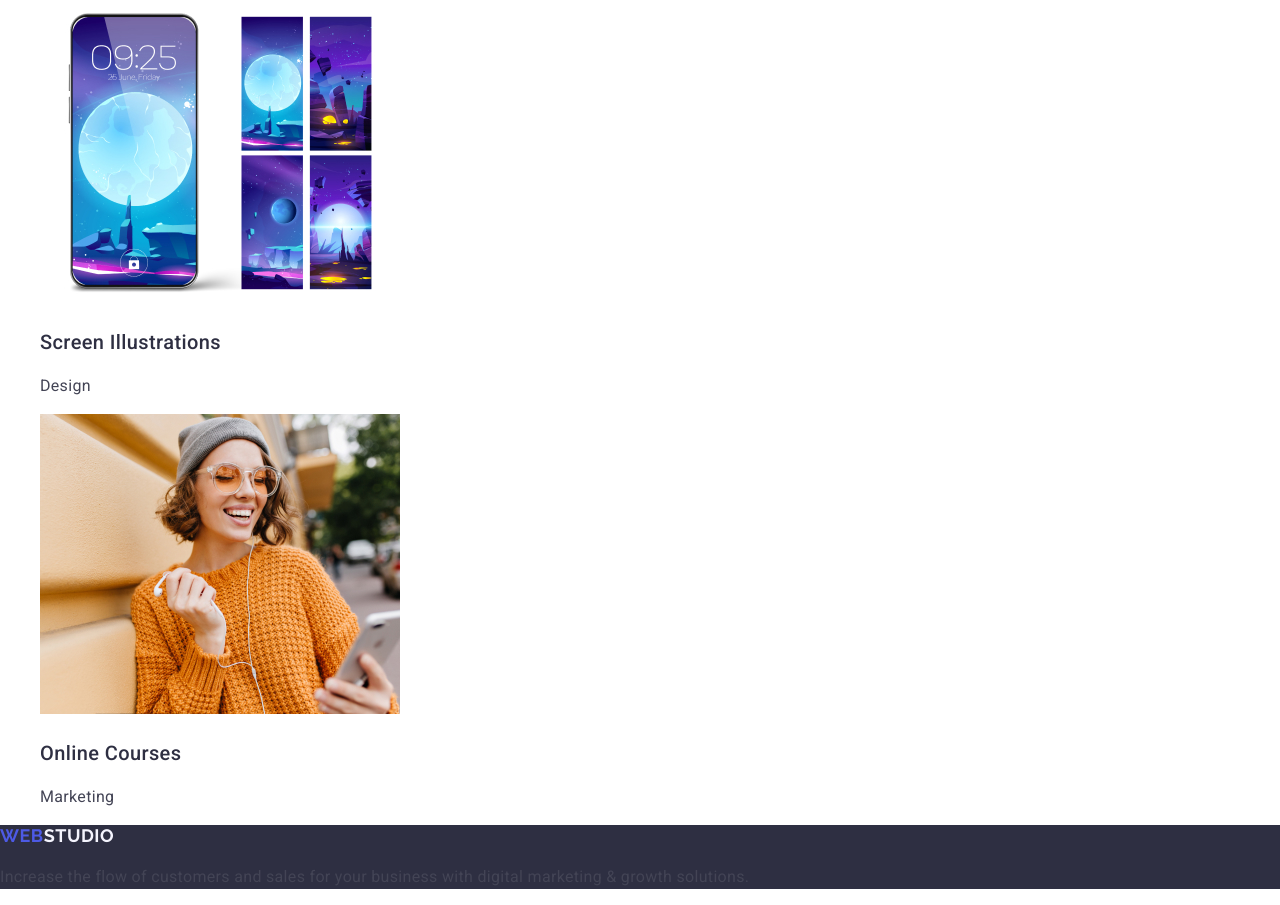
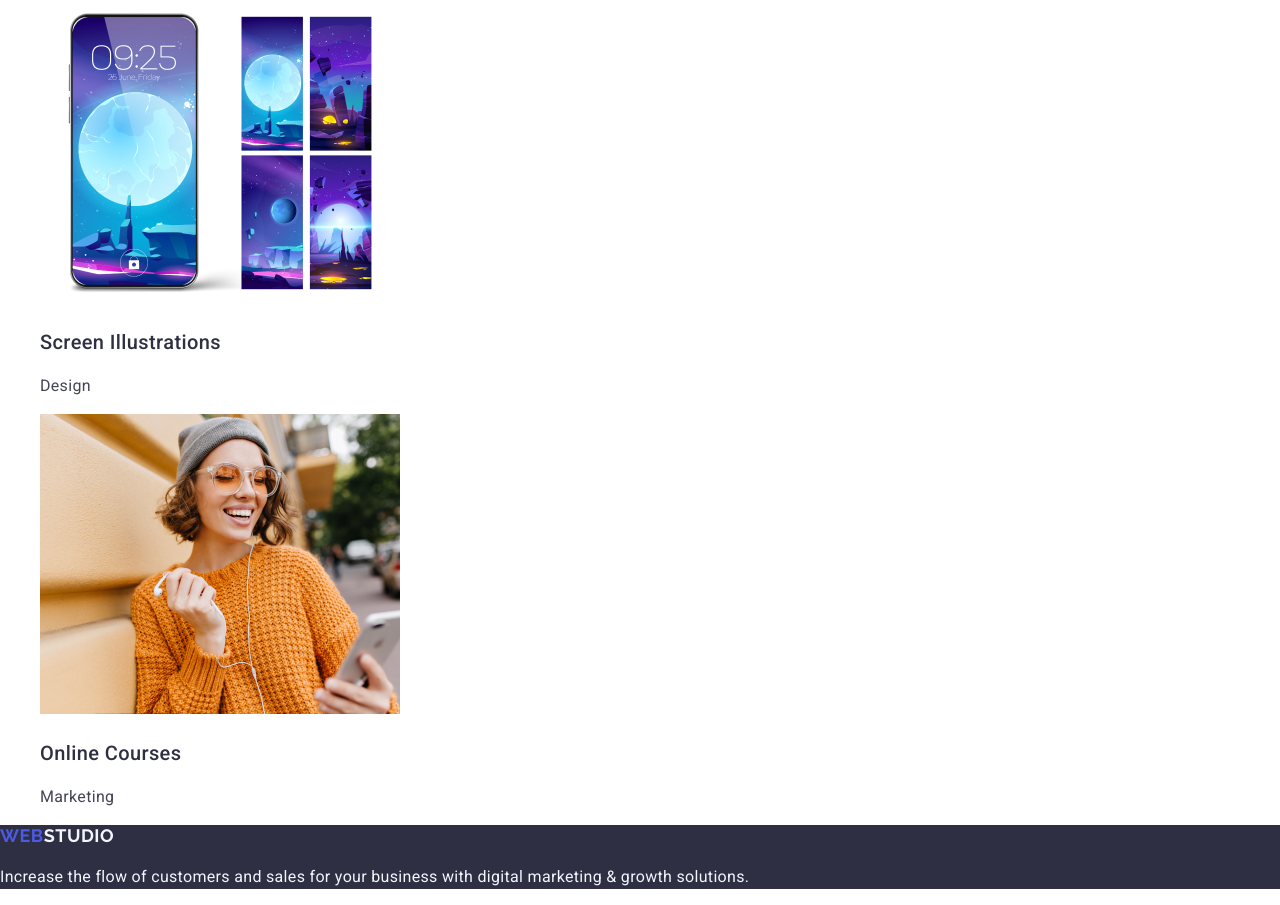
Before and after one commit to mila-oliinyk/goit-markup-hw-02, a plain HTML site: page index.html in a window 1280 px wide. Shown: the part 4099-5004 px from the top of the page. Drawn offline with nearby package versions, Linux system fonts and the light colour scheme.

Commit message:
розмітка footer

```diff
--- a/css/styles.css
+++ b/css/styles.css
@@ -143,6 +143,7 @@ button, select {
 /* Footer */
 
 .text-footer {
+    color: #f4f4fd;
     background-color: #2e2f42;
 }
 
```
